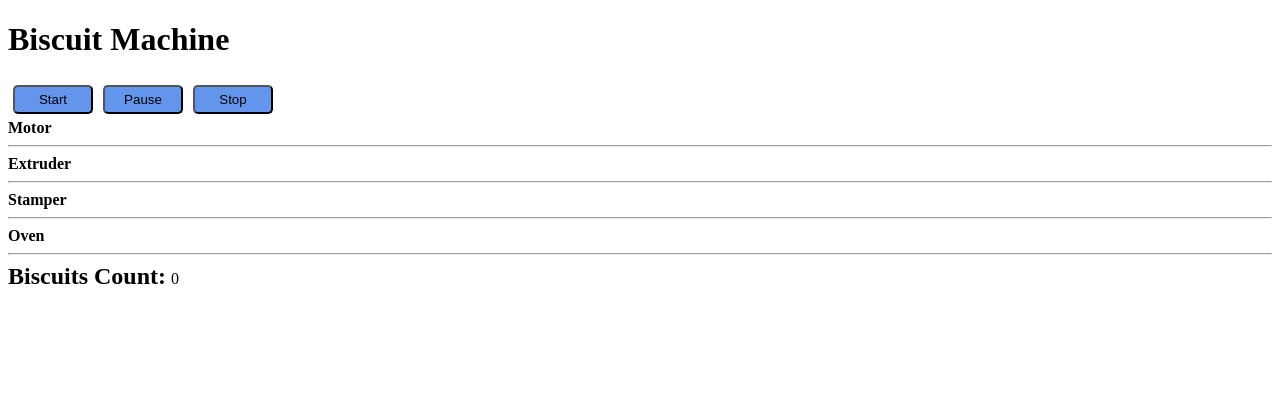
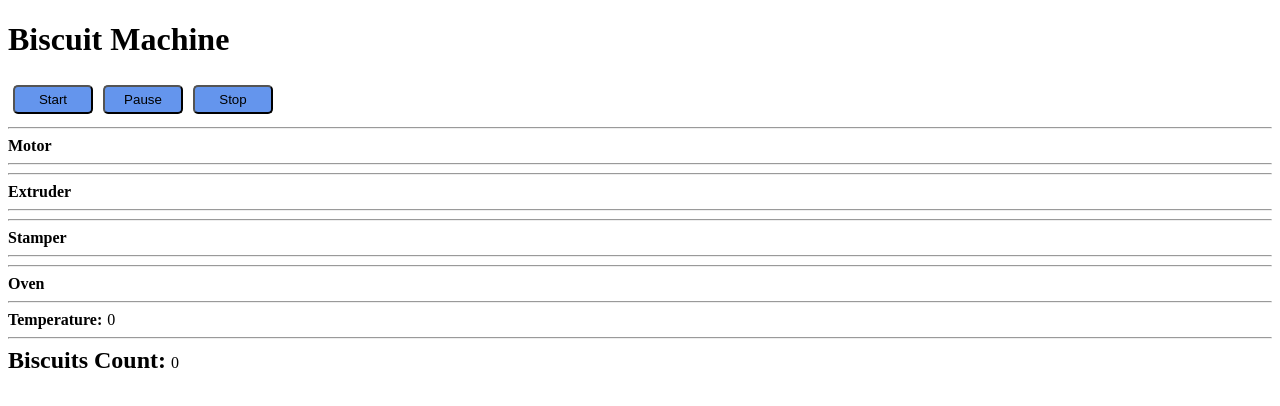
Before and after one commit to ivaylo-andonov/Biscuit-Machine-js-generators, a React app: page / in a window 1280 px wide. Shown: the top 406 px of the page. Built offline with nearby package versions, Linux system fonts and the light colour scheme.

Commit message:
update visuals

```diff
--- a/src/App.js
+++ b/src/App.js
@@ -1,7 +1,7 @@
 import React, { Component } from 'react';
 import { connect } from "react-redux";
 import { Motor, Extruder, Stamper, Oven } from './engine/components';
-import { BiscuitMachineView, SwitchView, BiscuitsView } from './views';
+import { BiscuitMachineView, SwitchView, BiscuitsView, TemperatureView } from './views';
 
 class App extends Component {
     constructor(props) {
@@ -17,6 +17,7 @@ class App extends Component {
                     <Extruder deviceName={'Extruder'} {...this.props} />
                     <Stamper deviceName={'Stamper'} {...this.props} />
                     <Oven deviceName={'Oven'} {...this.props} />
+                    <TemperatureView  {...this.props} />
                     <BiscuitsView biscuitsCount={this.props.biscuitsCount} />
                 </BiscuitMachineView>
             </React.Fragment>
--- a/src/engine/components/Extruder.js
+++ b/src/engine/components/Extruder.js
@@ -1,6 +1,6 @@
 import React, { Component } from 'react';
 import { put } from "redux-saga/effects";
-import DeviceView from '../../views/DeviceView'
+import { DeviceView } from '../../views/DeviceView'
 import { shouldResume } from '../BiscuitMachine'
 
 export class Extruder extends Component {
--- a/src/engine/components/Motor.js
+++ b/src/engine/components/Motor.js
@@ -1,8 +1,7 @@
 import React, { Component } from 'react';
 import { put } from "redux-saga/effects";
 import { shouldResume } from '../BiscuitMachine'
-
-import DeviceView from '../../views/DeviceView'
+import { DeviceView } from '../../views/DeviceView'
 
 export class Motor extends Component {
 
--- a/src/engine/components/Oven.js
+++ b/src/engine/components/Oven.js
@@ -1,5 +1,5 @@
 import React, { Component } from 'react';
-import DeviceView from '../../views/DeviceView'
+import { DeviceView } from '../../views/DeviceView'
 import { shouldResume } from '../BiscuitMachine'
 import { put } from "redux-saga/effects";
 import { store } from '../..'
--- a/src/engine/components/Stamper.js
+++ b/src/engine/components/Stamper.js
@@ -1,6 +1,6 @@
 import React, { Component } from 'react';
 import { put } from '@redux-saga/core/effects';
-import DeviceView from '../../views/DeviceView'
+import { DeviceView } from '../../views/DeviceView'
 import { shouldResume } from '../BiscuitMachine'
 
 export class Stamper extends Component {
--- a/src/views/DeviceView.js
+++ b/src/views/DeviceView.js
@@ -1,13 +1,29 @@
 import React from 'react';
 
-const DeviceView = (props) => {
-    return (<div>
-        <b>{props.deviceName}</b>
-        <span>{props.deviceName === "Oven" && props.temperature || ""} </span>
-        <span>{props.processingComponent === props.deviceName ? "Process..." : ""}</span>
-        <hr></hr>
-    </div>
+export const DeviceView = (props) => {
+    return (
+        <div>
+            <hr></hr>
+            <b>{props.deviceName}</b>
+            <span>{props.processingComponent === props.deviceName && <Image />}</span>
+            <hr></hr>
+        </div>
     );
 };
 
-export default DeviceView
+export const TemperatureView = (props) => {
+    return (
+        <div>
+            <b>Temperature:</b>
+            <span>{props.temperature || 0} </span>
+            <hr></hr>
+        </div>
+    );
+};
+
+const Image = () => (
+    <img
+        style={{ width: '20px', height: '20px' }}
+        src={'https://pngimg.com/uploads/cookie/cookie_PNG13648.png'}
+    />
+);
```
